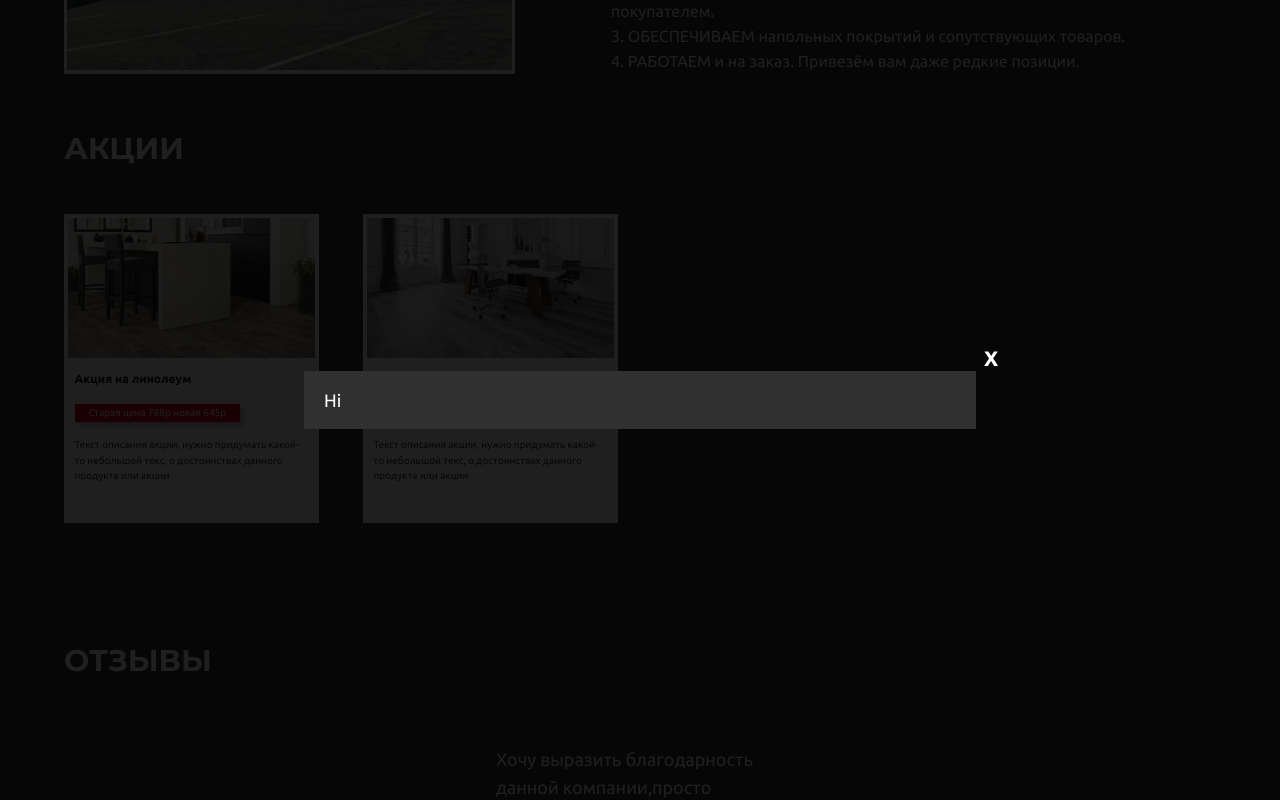
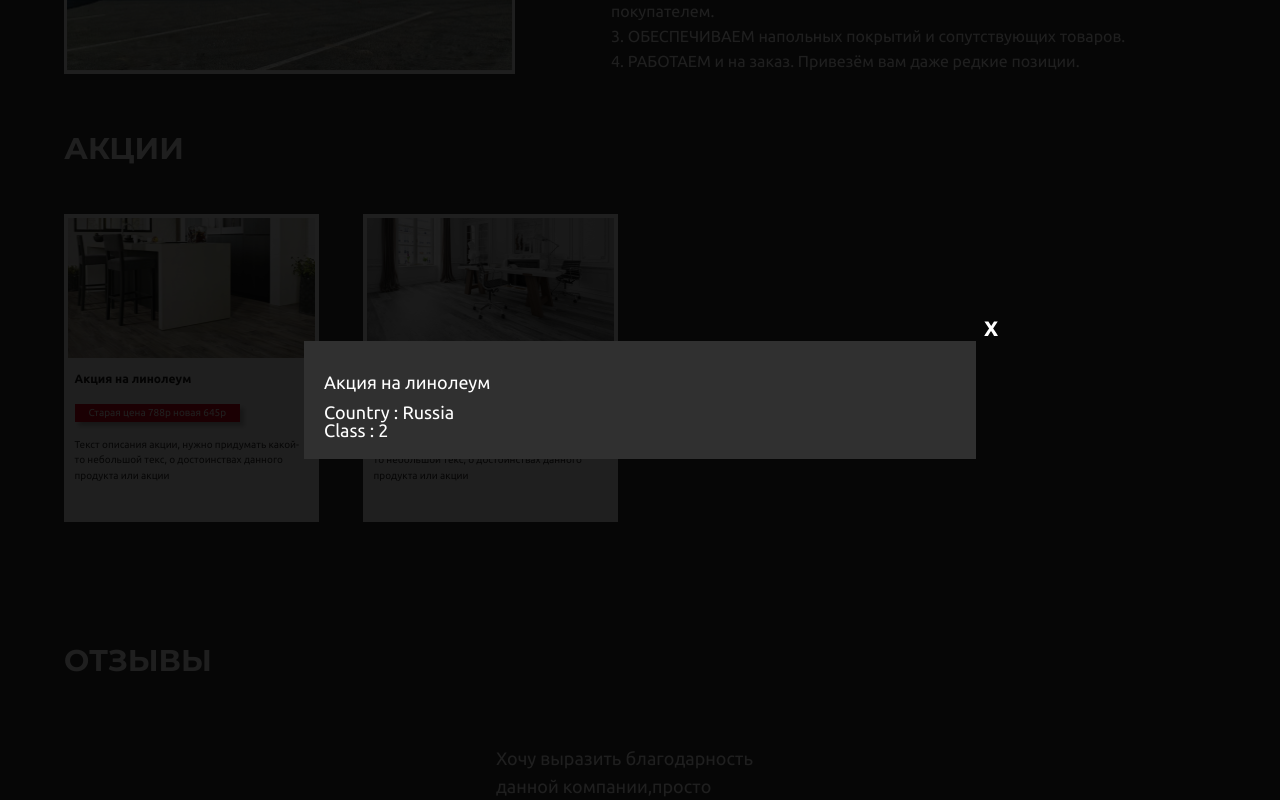
Before and after one commit to RudolphIgor/NapoleonVersel, a React (Create React App) app: page / in a window 1280 px wide. Both pictures are taken after a click on the element 191 px from the left and 2858 px from the top of the page. Shown: the part 2458-3258 px from the top of the page. Built offline with nearby package versions, Linux system fonts and the light colour scheme.

Commit message:
Реализован доступ к элементам массива

```diff
--- a/src/api/bot.js
+++ b/src/api/bot.js
@@ -1,11 +1,12 @@
 export async function sendBot(event, name, phoneNumber) {
-    const TELEGRAM_BOT_TOKEN = "6427826466:AAHNH4-24qHDOshc6VwFCdeKNbHyH12mmN8";
-    const TELEGRAM_CHAT_ID = "-4143000809"
-    const API ="https://api.telegram.org"
+    //Принимаем событие (клик мышкой - для его перехвата, что бы страница не перезагружалась и значения переменных name и phoneNumber из стейта формы.
+    const TELEGRAM_BOT_TOKEN = "6427826466:AAHNH4-24qHDOshc6VwFCdeKNbHyH12mmN8"; //Токен бота получаемый у BotFather
+    const TELEGRAM_CHAT_ID = "-4143000809" //Адрес комнаты телеграмм, получаемая через бота Get My ID
+    const API = "https://api.telegram.org" //Адрес телеграм API
     let res = false
-    event.preventDefault();
-    console.log(`Имя: ${name} телефон: ${phoneNumber}`)
-    const text = `Поступил запрос от ${name}\nНомер телефона: ${phoneNumber}`
+    event.preventDefault(); //Перехват обычного клика, что бы страница не перезагружалась.
+
+    const text = `Поступил запрос от ${name}\nНомер телефона: ${phoneNumber}` //Формируем текстовое сообщение отправляемое в API телеграмм
     try {
         const res = await fetch(`${API}/bot${TELEGRAM_BOT_TOKEN}/sendMessage`, {
             method: "POST",
@@ -13,22 +14,22 @@ export async function sendBot(event, name, phoneNumber) {
                 'Content-Type': 'application/json'
             },
             body: JSON.stringify({
-                chat_id: '-4143000809',
+                chat_id: '-4143000809', //Id чата куда телеграмм бот будет присылать сообщения
                 text,
             })
         })
         if (res.ok) {
-            // formSendResult.textContent = 'Благодарю за Ваше обращение! Очень ценю Ваше доверие🫶.'
-            // form.reset()
+            //Если статус запроса ok то ничего не делаем.
         } else {
             throw new Error((res.statusText))
-
+            //Если же ошибка, то пробрасываем ошибку и возвращаем ее выше.
         }
     } catch (e) {
+        //В случае ошибок выводим даныне в консоль
         console.error(e)
         console.log("BAD")
     }
 
-
+//В случае если статус res = ok возращаем true и в форме выводим надпись, что наше сообщение отправлено
     return res = true
 }
--- a/src/components/Section4/index.js
+++ b/src/components/Section4/index.js
@@ -14,6 +14,8 @@ import Modal from "../Modal";
 
 const Index = () => {
     const [isOpen, setIsOpen] = useState(false);
+    const [promotionId, setPromotionId] = useState(null);
+
 
     const swiperRef = useRef(null);
     useEffect(() => {
@@ -118,9 +120,13 @@ const Index = () => {
                         {
                             promotions.map(promotionItem => {
                                 return (
-                                <swiper-slide key={promotionItem.id}
-                                onClick={()=>{
+                                    <swiper-slide
+                                        key={promotionItem.id}
+                                        onClick={() => {
                                             setIsOpen(true)
+                                            setPromotionId(promotionItem.id)
+
+                                            // console.log(promotionId)
                                         }}
                                     >
                                         <Promotion promo={promotionItem}/>
@@ -136,7 +142,50 @@ const Index = () => {
                     isOpen={isOpen} //передача состояния окна
                     onClose={() => setIsOpen(false)}
                 >
-                Hi
+                    <h1>
+                        {
+                            promotions.map(promotionItem => {
+                                if (promotionItem.id === promotionId) {
+                                    return(
+                                        <h1>{promotionItem.title}</h1>
+                                    )
+                                }
+
+                            })
+
+                        }
+                    </h1>
+                    {
+
+                        promotions.map(promotionItem => {
+                            console.log(promotionItem);
+                            if (promotionItem.id === promotionId) {
+                                console.log(promotionId)
+                                return (
+
+                                    promotionItem.details.map(detail => {
+                                        console.log(Object.keys(detail.specifications))
+                                        console.log(Object.values(detail.specifications))
+
+                                        return (
+
+                                            Object.entries(detail.specifications).map(([key,value]) => {
+                                                return (
+                                                    <div>
+                                                        <span>{key} : </span>
+                                                        <span>{value}</span>
+                                                    </div>
+
+                                                )
+                                            })
+
+                                        )
+
+                                    })
+                                )
+                            }
+                        })
+                    }
                 </Modal>
             </section>
         </>
--- a/src/components/Slider/index.js
+++ b/src/components/Slider/index.js
@@ -12,9 +12,9 @@ const Index = (props) => {
     }
     const sleep = ms => new Promise(resolve => setTimeout(resolve, ms));
     const [isOpen, setIsOpen] = useState(false);
-    const [name, setName] = useState("");
-    const [phoneNumber, setPhoneNumber] = useState("");
-    const [sendResult, setSendResult] = useState(false);
+    const [name, setName] = useState(""); //Стейт для хранения имени
+    const [phoneNumber, setPhoneNumber] = useState(""); //Стейт для хранения телефона
+    const [sendResult, setSendResult] = useState(false); //Стейт для хранения значения об успешной отправке
     return (
         <>
             <div style={styleblock}>
@@ -38,6 +38,8 @@ const Index = (props) => {
                     <h3 className={clsx(style.formTitle)}>
                         Заказать звонок
                     </h3>
+
+                    {/*форма обратной связи*/}
                     <form>
                         <div className={clsx(style.formBlock)}>
                             <div className={clsx(style.inputBlock)}>
@@ -58,19 +60,13 @@ const Index = (props) => {
 
                             <button className={clsx(style.formButton)}
                                     onClick={(event) => {
-                                        if (setSendResult(sendBot(event, name, phoneNumber))) {
-                                            setSendResult(true)
-
+                                        if (setSendResult(sendBot(event, name, phoneNumber))) { //Передаем name и phoneNumber из стейта в API бота
+                                            setSendResult(true) //Если результат sendBot вернул true то устанавливаем setSendResult true, что бы отобразить надпись, что запрос успешно отправлен
                                         }
                                         setTimeout(() => {
                                             setIsOpen(false);
                                         }, 1000)
-                                        // (async () => {
-                                        //     // Задержка в 2 секунды перед выводом сообщения
-                                        //     await sleep(2000);
-                                        //     console.log('Проснулись! Больше ждать не нужно.');
-                                        // })();
-                                        // setIsOpen(false);
+                                        //Задержка 1 секунда формы, что бы пользователь прочел, что сообщение успешно отправлено, после чего она закрывается
                                     }}
                                     type="submit">Отправить
                             </button>
@@ -79,6 +75,7 @@ const Index = (props) => {
                             (
                                 <div className={clsx(style.formSendResult)}>Ваш запрос успешно отправлен</div>
                             )
+                            //Если setSendResult == true то отрисовывем эту надпись
                         }
 
                     </form>
--- a/src/data/promotions.js
+++ b/src/data/promotions.js
@@ -4,13 +4,35 @@ export const promotions = [
         title: "Акция на линолеум",
         offer: "Старая цена 788р новая 645р",
         image: "./img/promotions/gloryKansas2.jpg",
-        text: "Текст описания акции, нужно придумать какой-то небольшой текс, о достоинствах данного продукта или акции"
+        text: "Текст описания акции, нужно придумать какой-то небольшой текс, о достоинствах данного продукта или акции",
+        details: [
+            {
+                id: 1,
+                title: "Товар №1",
+                specifications: {
+                    "Country": "Russia",
+                    "Class" : 2
+                }
+            },
+            // {
+            //     id: 2,
+            //     title: "Товар №2",
+            //     specifications: "dfd"
+            // }
+        ]
     },
     {
         id: 2,
         title: "Акция на ламинат",
         offer: "Старая цена 895 новая 740р",
         image: "./img/promotions/newberry.jpg",
-        text: "Текст описания акции, нужно придумать какой-то небольшой текс, о достоинствах данного продукта или акции"
+        text: "Текст описания акции, нужно придумать какой-то небольшой текс, о достоинствах данного продукта или акции",
+        details: [
+            {
+                id: 1,
+                title: "Название товара",
+                specifications: "dfd"
+            }
+        ]
     }
 ]
```
Also changed, not shown: 1 other file (tests, documents, lock files or other folders). Lines whose indentation alone changed are shown as unchanged.
